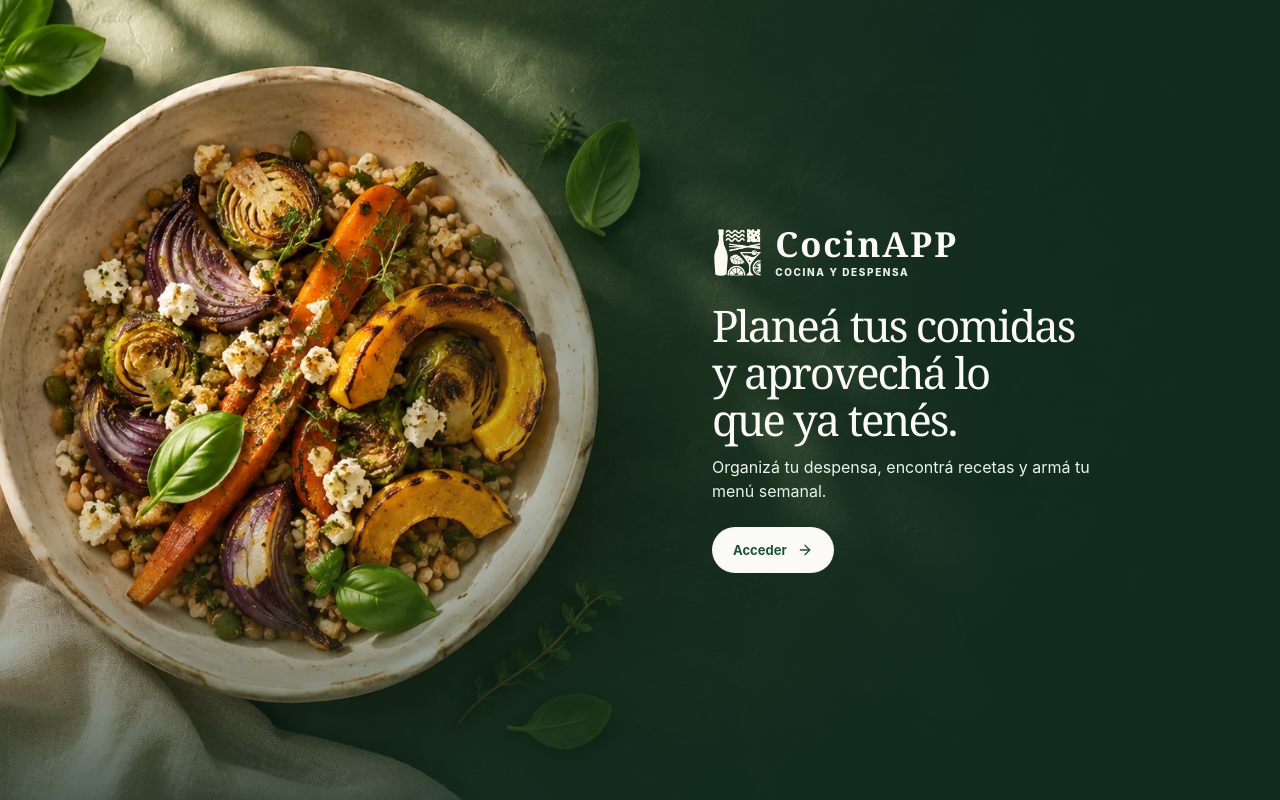
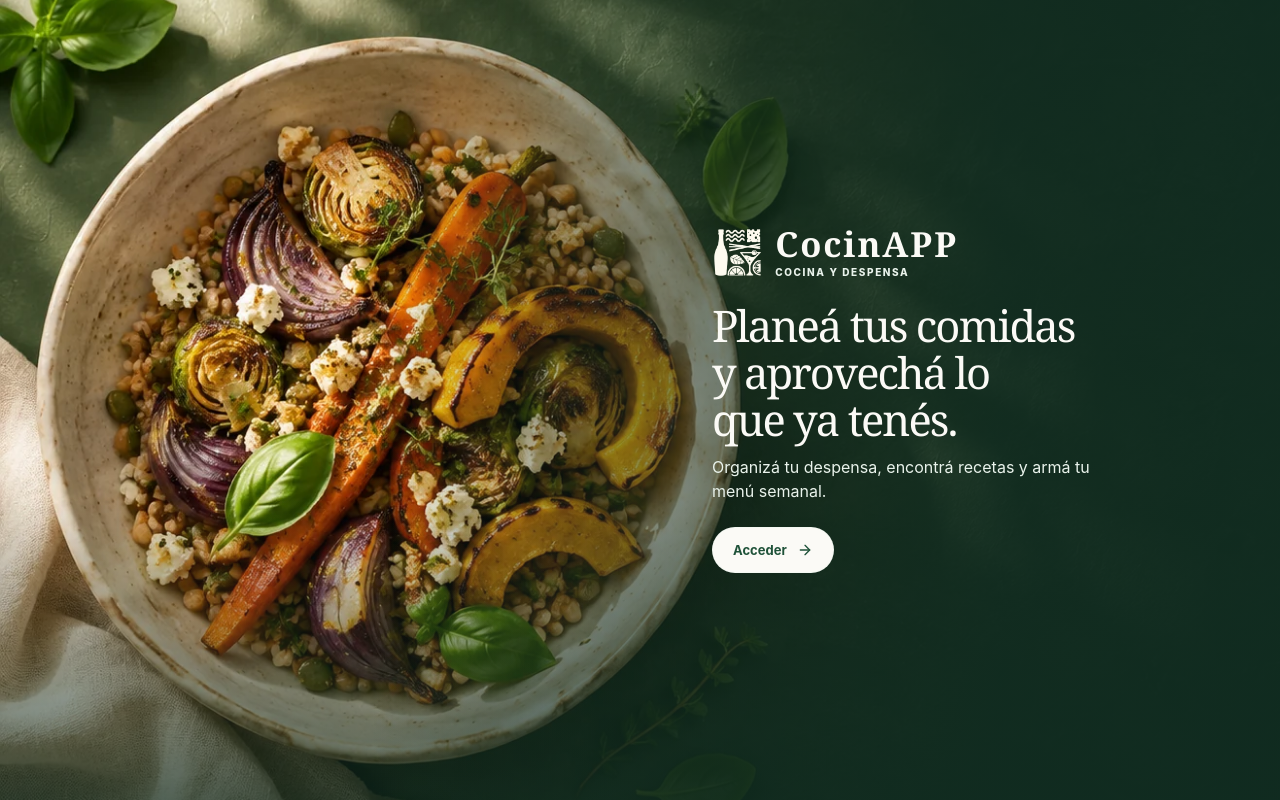
Before and after one commit to Carlos-Traverso/CocinApp, a React (Vite) app in the folder frontend/: page / in a window 1280 px wide. Built offline with nearby package versions, Linux system fonts and the light colour scheme; no server answers.

Commit message:
fix(frontend): balance the desktop hero bowl margins

```diff
--- a/frontend/src/styles/welcome.css
+++ b/frontend/src/styles/welcome.css
@@ -230,6 +230,19 @@
 }
 
 @media (width > 760px) {
+  .welcome-page {
+    overflow: clip;
+    background: #102b20;
+  }
+
+  .welcome-photo {
+    /* Match the bowl's top and bottom margins to the margin at its left rim. */
+    inset: -4.9% auto auto 0;
+    width: auto;
+    height: 114.3%;
+    mask-image: linear-gradient(90deg, #000 66%, transparent);
+  }
+
   .welcome-page::before {
     z-index: -1;
     background:
```
